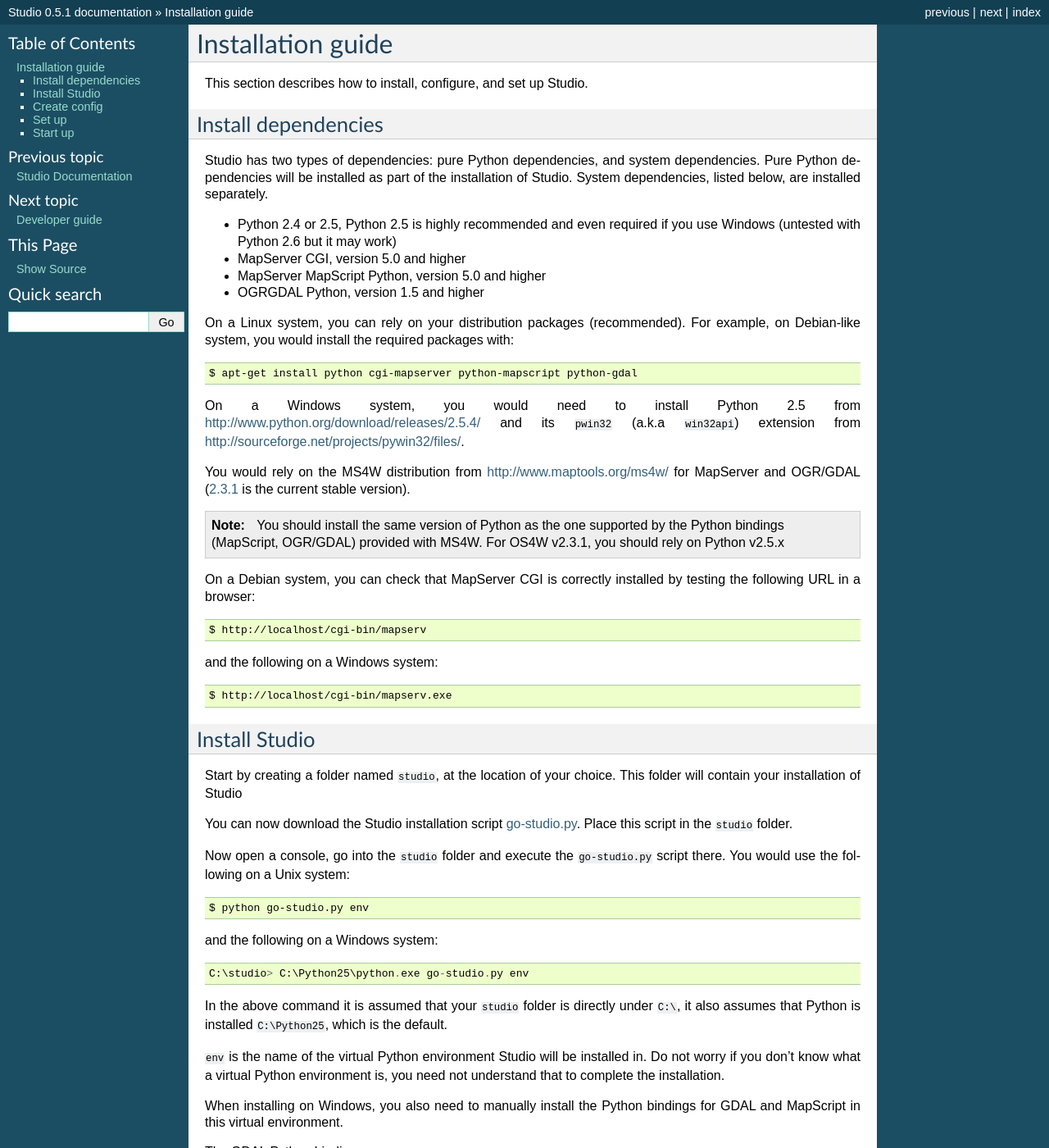
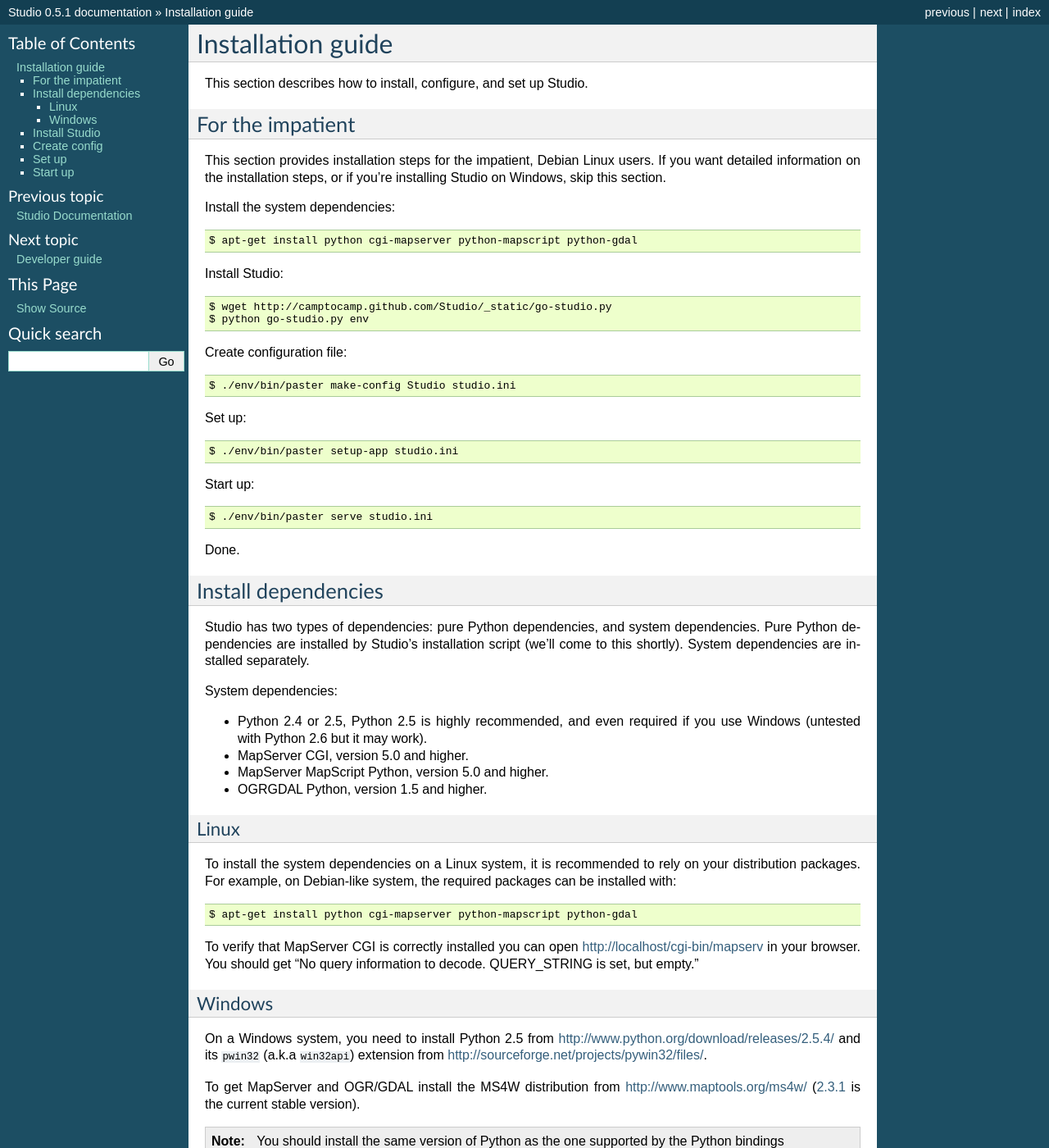
Before and after one commit to camptocamp/Studio, a Sphinx documentation site: the page built from docs/installation_guide.txt, in a window 1280 px wide and 1400 px high. Shown: the whole window at 82% size. Built offline with Sphinx 7.4.7, drawn with Linux system fonts in a browser that asks for light colours; some of the changed text lies outside the part shown.

Commit message:
rework the installation guide a bit

```diff
--- a/docs/installation_guide.txt
+++ b/docs/installation_guide.txt
@@ -3,48 +3,85 @@ Installation guide
 
 This section describes how to install, configure, and set up Studio.
 
+For the impatient
+-----------------
+
+This section provides installation steps for the impatient, Debian Linux users.
+If you want detailed information on the installation steps, or if you're
+installing Studio on Windows, skip this section.
+
+Install the system dependencies::
+
+    $ apt-get install python cgi-mapserver python-mapscript python-gdal
+
+Install Studio::
+
+    $ wget http://camptocamp.github.com/Studio/_static/go-studio.py
+    $ python go-studio.py env
+
+Create configuration file::
+
+    $ ./env/bin/paster make-config Studio studio.ini
+
+Set up::
+
+    $ ./env/bin/paster setup-app studio.ini
+
+Start up::
+
+    $ ./env/bin/paster serve studio.ini
+
+Done.
+
 Install dependencies
 --------------------
 
 Studio has two types of dependencies: pure Python dependencies, and system
-dependencies. Pure Python dependencies will be installed as part of the
-installation of Studio. System dependencies, listed below, are installed
+dependencies. Pure Python dependencies are installed by Studio's installation
+script (we'll come to this shortly). System dependencies are installed
 separately.
 
-* Python 2.4 or 2.5, Python 2.5 is highly recommended and even required if you
-  use Windows (untested with Python 2.6 but it may work)
-* MapServer CGI, version 5.0 and higher
-* MapServer MapScript Python, version 5.0 and higher
-* OGRGDAL Python, version 1.5 and higher
+System dependencies:
 
-On a Linux system, you can rely on your distribution packages (recommended).
-For example, on Debian-like system, you would install the required packages
-with::
+* Python 2.4 or 2.5, Python 2.5 is highly recommended, and even required if you
+  use Windows (untested with Python 2.6 but it may work).
+* MapServer CGI, version 5.0 and higher.
+* MapServer MapScript Python, version 5.0 and higher.
+* OGRGDAL Python, version 1.5 and higher.
+
+Linux
+~~~~~
+
+To install the system dependencies on a Linux system, it is recommended to rely
+on your distribution packages. For example, on Debian-like system, the
+required packages can be installed with::
 
     $ apt-get install python cgi-mapserver python-mapscript python-gdal
 
-On a Windows system, you would need to install Python 2.5 from
+To verify that MapServer CGI is correctly installed you can open
+http://localhost/cgi-bin/mapserv in your browser. You should get "No query
+information to decode. QUERY_STRING is set, but empty."
+
+Windows
+~~~~~~~
+
+On a Windows system, you need to install Python 2.5 from
 http://www.python.org/download/releases/2.5.4/ and its ``pwin32`` (a.k.a
 ``win32api``) extension from http://sourceforge.net/projects/pywin32/files/.
 
-You would rely on the MS4W distribution from http://www.maptools.org/ms4w/
-for MapServer and OGR/GDAL
-(`2.3.1 <http://www.maptools.org/dl/ms4w/ms4w-2.3.1-setup.exe>`_ is the
-current stable version).
+To get MapServer and OGR/GDAL install the MS4W distribution from
+http://www.maptools.org/ms4w/ (`2.3.1
+<http://www.maptools.org/dl/ms4w/ms4w-2.3.1-setup.exe>`_ is the current stable
+version).
 
 .. note::
     You should install the same version of Python as the one supported by the
-    Python bindings (MapScript, OGR/GDAL) provided with MS4W. For OS4W v2.3.1,
-    you should rely on Python v2.5.x
+    Python bindings (MapScript, OGR/GDAL) provided with MS4W. For MS4W v2.3.1,
+    you should rely on Python v2.5.x.
 
-On a Debian system, you can check that MapServer CGI is correctly installed by
-testing the following URL in a browser::
-
-    $ http://localhost/cgi-bin/mapserv
-
-and the following on a Windows system::
-
-    $ http://localhost/cgi-bin/mapserv.exe
+To verify that MapServer CGI is correctly installed you can open
+http://localhost/cgi-bin/mapserv.exe in your browser. You should get "No query
+information to decode. QUERY_STRING is set, but empty."
 
 Install Studio
 --------------
@@ -107,10 +144,9 @@ On a Windows system, you also need to set up MS4W environment variables::
     C:\studio> C:\Program Files\ms4w\setenv.bat
 
 If you use Python 2.5 (enter ``python -V`` in a console to check) you're done
-with the installation, you can go directly to the next section.
-
-If you use Python 2.4, you need to install the ``pysqlite`` package as it is
-not distributed with Python 2.4. On Unix do::
+with the installation, you can go directly to the next section. If you use
+Python 2.4, you need to install the ``pysqlite`` package as it is not
+distributed with Python 2.4. On Unix do::
 
     $ easy_install pysqlite
 
```
Also changed, not shown: other parts of docs/installation_guide.txt (+9 -9 lines).
